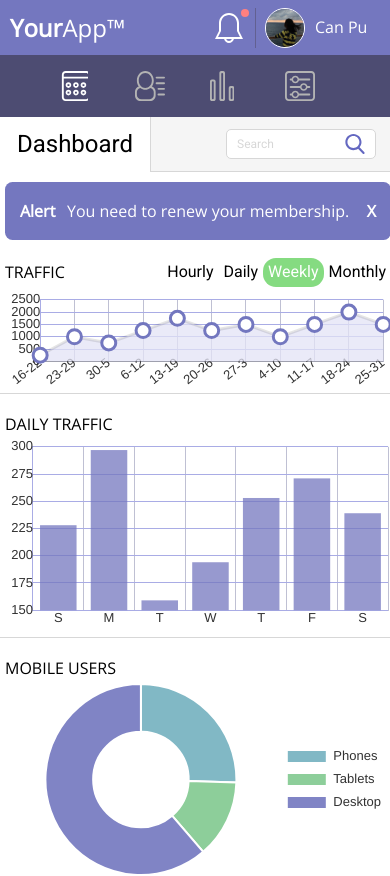
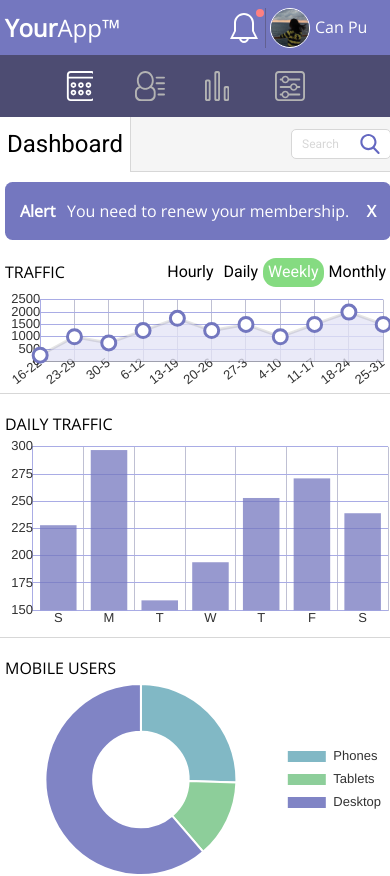
Before and after one commit to canpu/treehouse-frontend-project07, a plain HTML site: page index.html in a window 390 px wide. Shown: the top 876 px of the page. Drawn offline with nearby package versions, Linux system fonts and the light colour scheme.

Commit message:
Has met all requirement except that the window overflows the screen in the mobile size

```diff
--- a/scss/base/_base.scss
+++ b/scss/base/_base.scss
@@ -10,12 +10,15 @@ strong {
   font-weight: bolder;
 }
 
-body, main {
+body {
   width: 100%;
   height: 100%;
   max-width: 100vw;
 }
 
+main {
+  max-width: 100vw;
+}
 
 .hide {
   display: none;
--- a/scss/components/_header.scss
+++ b/scss/components/_header.scss
@@ -26,7 +26,6 @@
   }
   @include element("webtitle") {
     grid-area: webtitle;
-    min-width: 120px;
     font-size: $font-size-lg;
     color: $color-txt-primary;
   }
@@ -35,6 +34,7 @@
     height: $height-page-header;
     color: $color-txt-secondary;
     font-family: $font-family-secondary;
+    width: 100%;
     .wrapper {
       grid-area: search-wrapper;
       @include flex($dir: row, $align-coaxis: center, $just: flex-end);
@@ -73,14 +73,14 @@
       }
     }
     @include grid($layout: "page-header search-wrapper", $align: center,
-                  $columns: 1fr 10fr, $rows: $height-web-header);
+                  $columns: 1fr 5fr, $rows: $height-web-header);
   }
   @include element("pagetitle") {
     grid-area: page-header;
     margin: 0;
+    min-width: 130px;
     font-weight: 400;
     font-size: $font-size-lg;
-    min-width: 150px;
     text-align: center;
   }
   @include element("section") {
--- a/scss/components/_navigation.scss
+++ b/scss/components/_navigation.scss
@@ -11,11 +11,13 @@
     min-height: 100vh;
   }
   @include element("list") {
-      @include grid($align: center, $columns: repeat(4, 1fr), $rows: 1fr);
-      margin-left: auto;
-      margin-right: auto;
+    @include grid($align: end, $columns: repeat(4, 1fr), $rows: 100%);
+    top: 0;
+    margin-left: auto;
+    margin-right: auto;
     @include media("tablet") {
       @include grid($align: center, $rows: repeat(4, 1fr), $columns: 1fr);
+      height: auto;
       width: 100%;
       margin-left: 0;
       margin-right: 0;
@@ -32,11 +34,13 @@
     }
     list-style: none;
     position: relative;
-    overflow: visible;
+    overflow: hidden;
     margin-left: map-get($gutters-nav-item, "mobile");
+    height: 100%;
     @include media("tablet") {
       margin-left: 0;
       margin-top: map-get($gutters-nav-item, "tablet");
+      height: auto;
     }
     @include media("desktop") {
       margin-top: map-get($gutters-nav-item, "desktop");
@@ -47,21 +51,21 @@
       &::before{
         content: "";
         position: absolute;
+        top: -16px;
+        width: $icon-size * 2;
+        left: - $icon-size * 0.5;
+        height: 0;
+        border-bottom: 4px solid $color-scale-selected;
+        border-bottom-right-radius: 4px;
+        border-bottom-left-radius: 4px;
         @include media("tablet") {
+          top: auto;
           left: 0;
           height: 150%;
           width: 0;
           border-right: 4px solid $color-scale-selected;
           border-bottom-right-radius: 4px;
           border-top-right-radius: 4px;
-        }
-        @include media("mobile") {
-          top: 0;
-          width: 60px;
-          height: 0;
-          border-bottom: 4px solid $color-scale-selected;
-          border-bottom-right-radius: 4px;
-          border-bottom-left-radius: 4px;
         }
         text-align: center;
       }
@@ -72,21 +76,26 @@
     &::after {
       font-family: $font-family-secondary;
       position: absolute;
-      bottom: - $padding-hint - $font-size-lg * 2 + 5px;
-      left: -$width-hint / 2;
+      bottom: - $font-size-lg * 2;
+      left: -10px;
+      padding: 10px;
+      width: auto;
+      font-family: $font-family-secondary;
+      font-size: $font-size-sm;
       @include media("tablet") {
-        top: auto;
+        bottom: auto;
         left: auto;
         right: -$width-hint + 10px;
+        padding: $padding-hint 0;
+        width: $width-hint;
+        font-size: $font-size-md;
       }
       visibility: hidden;
-      width: $width-hint;
       border-radius: $width-hint / 2;
       content: attr(link);
       background: $color-scale-selected;
       color: $color-txt-primary;
       opacity: 0;
-      padding: $padding-hint 0;
       border: 0px solid rgba(brown, 0);
       text-align: center;
       transition: opacity $transition-time linear,
--- a/scss/utilities/_variables.scss
+++ b/scss/utilities/_variables.scss
@@ -11,22 +11,22 @@ $breakpoints: (
 
 /* Sizes */
 $gutters-header: (
-  'mobile': 10px,
+  'mobile': 5px,
   'tablet': 20px,
   'desktop': 40px,
 );
 $gutters-header-profile: (
-  'mobile': 10px,
+  'mobile': 5px,
   'tablet': 15px,
   'desktop': 20px,
 );
 $gutters-nav-item: (
-  'mobile': 15px,
+  'mobile': 10px,
   'tablet': 20px,
   'desktop': 25px,
 );
 $gutter-searchbox: (
-  'mobile': 20px,
+  'mobile': 5px,
   'tablet': 30px,
   'desktop': 40px,
 );
@@ -53,8 +53,8 @@ $widths-nav: (
   'desktop': 100px,
 );
 $widths-searchbox: (
-  'mobile': 150px,
-  'tablet': 200px,
+  'mobile': 100px,
+  'tablet': 175px,
   'desktop': 250px,
 );
 $widths-alert-slide: (
```
Also changed, not shown: css/styles.css, 1 other file.
